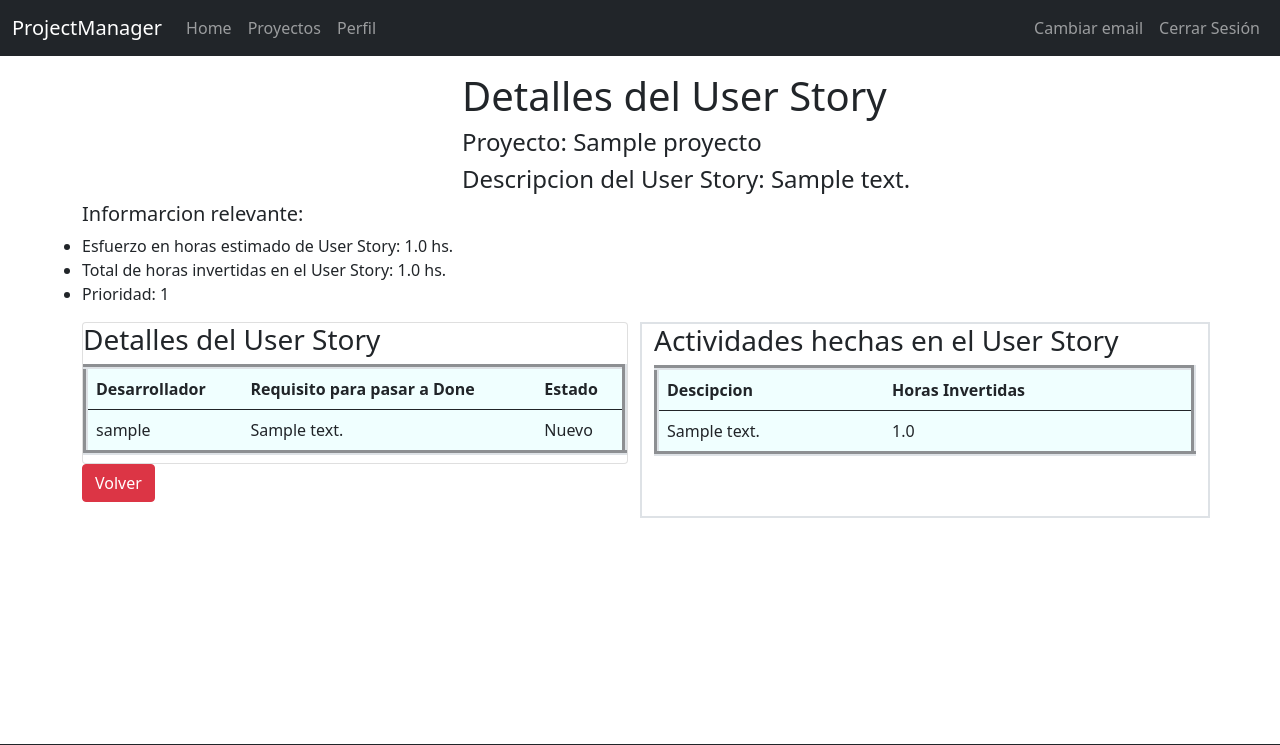
After one commit to Giuli1297/scrum-kanban-pm, a Django app: a page that uses templates/UserStory/logRegistroActividad.html in a window 1280 px wide. The commit adds this page. Shown: the top 745 px of the page. Run offline with Django 3.2, Linux system fonts and the light colour scheme; a user stored in the database is signed in; tables that the repository leaves empty hold one stand-in row (values such as "Sample post"); data that the repository does not hold is empty; some libraries are stand-ins or nearby versions.

Commit message:
se agregó registro de actividad para cada user story en sprint

```diff
--- a/projectmanager/urls.py
+++ b/projectmanager/urls.py
@@ -51,6 +51,8 @@ urlpatterns = [
     path('proyectos/<slug:slug>/eliminarUs/<int:pk>/', views.EliminarUs.as_view(), name='elimnar_us'),
     path('proyectos/<slug:slug>/historial/<int:pk>/', views.listarHistorial.as_view(), name='historial_us'),
     path('proyectos/<slug:slug>/revertir/<int:pk>/', views.RevertirHistorial.as_view(), name='revertir_us'),
+    path('proyectos/<slug:slug>/logRegistroUs/<int:pk>/', views.LogRegistroActividadUs.as_view(), name='log_registro_us'),
+    path('proyectos/<slug:slug>/logRegistroUsSprint/<int:pk>/', views.LogRegistroActividadUsDetalleSprint.as_view(), name='log_registro_us_sprint'),
     # path('proyectos/<slug:slug>/historial/<int:pk>/', views.listarLogHistorial.as_view(), name='historial_us'),
 
     # URLS DE SPRINTS
--- a/projectmanager/views/user_story_views.py
+++ b/projectmanager/views/user_story_views.py
@@ -18,7 +18,7 @@ from django.views.generic import (
     DetailView
 )
 
-from projectmanager.models.user_story_model import RegistroActividadDiairia, logHistorial
+from projectmanager.models.user_story_model import RegistroActividadDiairia, logHistorial, UserStorySprint
 from scrum_kanban_pm.settings.development import EMAIL_HOST_USER
 from projectmanager.forms import *
 from django.core.mail import EmailMessage
@@ -426,6 +426,7 @@ class MarcarUSComoDoneView(View):
             return redirect('proyecto_gestion', slug=user_story.proyecto.slug)
         user_story.estado = 'QA'
         user_story.save()
+        RegistroActividadDiairia.objects.create(us=user_story,descripcion="Se cambió estado de user story a Done")
         # Log activity
         SystemActivity.objects.create(usuario=request.user,
                                       descripcion="Ha marcado como DONE el User Story " + str(user_story.pk))
@@ -482,8 +483,12 @@ class RealizarQAUSView(View):
                 qa.save()
             if user_story.QA.aceptar:
                 user_story.estado = 'Release'
+                RegistroActividadDiairia.objects.create(us=user_story,
+                                                        descripcion="Se cambió estado de user story a Release")
             else:
                 user_story.estado = 'To-Do'
+                RegistroActividadDiairia.objects.create(us=user_story,
+                                                        descripcion="User Story rechazado por QA, se cambió estado de user story a To-Do")
                 email_subject = 'User Story rechazado por QA.'
                 email = EmailMessage(
                     email_subject,
@@ -498,7 +503,36 @@ class RealizarQAUSView(View):
             SystemActivity.objects.create(usuario=request.user,
                                           descripcion="Ha realizado un QA sobre el user story con pk =" + str(
                                               user_story.pk))
+            RegistroActividadDiairia.objects.create(us=user_story, descripcion="Se realizó QA en el user story")
             messages.success(request, "QA realizado")
             return redirect('proyecto_gestion', slug=slug)
         messages.error(request, 'Algo fue mal')
         return redirect('proyecto_gestion', slug=slug)
+
+
+class LogRegistroActividadUs(View):
+    def get(self, request, slug, pk, *args, **kwargs):
+        proyecto = Proyecto.objects.get(slug=slug)
+        if not request.user.has_perms(('projectmanager.gestionar_user_stories',),
+                                      proyecto) and not request.user.groups.filter(name='Administrador').exists():
+            messages.error(request, "No tienes permisos para eso")
+            return redirect('proyecto_gestion', slug=slug)
+        US = UserStory.objects.get(pk=pk)
+        context = {
+            'proyecto': proyecto,
+            'US': US
+        }
+        return render(request, 'UserStory/logRegistroActividad.html', context)
+class LogRegistroActividadUsDetalleSprint(View):
+    def get(self, request, slug, pk, *args, **kwargs):
+        proyecto = Proyecto.objects.get(slug=slug)
+        if not request.user.has_perms(('projectmanager.gestionar_user_stories',),
+                                      proyecto) and not request.user.groups.filter(name='Administrador').exists():
+            messages.error(request, "No tienes permisos para eso")
+            return redirect('proyecto_gestion', slug=slug)
+        US = UserStorySprint.objects.get(pk=pk)
+        context = {
+            'proyecto': proyecto,
+            'US': US
+        }
+        return render(request, 'UserStory/logRegistroActividad.html', context)
--- a/templates/UserStory/crearUS.html
+++ b/templates/UserStory/crearUS.html
@@ -72,6 +72,7 @@ right: 20px;
                         <tr>
                             <td>{{ list.descripcion }}</td>
                           <td> <a class="btn btn-primary btn-warning " href="{% url 'update_us'  slug=proyecto.slug pk=list.pk %}" >Editar</a></td>
+                          <td> <a class="btn btn-primary btn-warning " href="{% url 'log_registro_us'  slug=proyecto.slug pk=list.pk %}" >Detalles</a></td>
                             <td> <a class="btn btn-danger btn-flat" href="{% url 'elimnar_us' slug=proyecto.slug pk=list.pk %}" >Eliminar</a></td>
                             <td> <a class="btn btn-danger btn-flat" href="{% url 'historial_us' slug=proyecto.slug pk=list.pk %}" >Historial</a></td>
 
--- /dev/null
+++ b/templates/UserStory/logRegistroActividad.html
@@ -0,0 +1,129 @@
+{% extends 'layout/base.html' %}
+
+{% block body %}
+<div class="row">
+    <div class="col-md-4"></div>
+    <div class="col-md-6">
+        <h1>Detalles del User Story</h1>
+        <h4>Proyecto: {{ proyecto.nombre }}</h4>
+        <h4>Descripcion del User Story: {{ US.descripcion }}</h4>
+    </div>
+    <div class="col-md-2"></div>
+</div>
+<div class="row">
+    <h5>Informarcion relevante: </h5>
+    <ul>
+        <li>Esfuerzo en horas estimado de User Story: {{ US.tiempoEstimado }} hs.</li>
+        <li>Total de horas invertidas en el User Story: {{ US.tiempoEnDesarrollo }} hs.</li>
+        <li>Prioridad: {{ US.prioridad }} </li>
+    </ul>
+</div>
+<div class="row">
+    <div class="col-md-6">
+        <div class="card card-default" >
+                <h3>Detalles del User Story</h3>
+                <table bgcolor="#f0ffff" class="table mb-2" border="5"  >
+          <thead>
+            <tr align="justify">
+                <th scope="col">Desarrollador</th>
+                <th scope="col">Requisito para  pasar a Done</th>
+                <th scope="col">Estado</th>
+
+            </tr>
+          </thead>
+          <tbody>
+
+                <tr>
+                    {% if US.desarrolladorAsignado %}
+                        <td>{{ US.desarrolladorAsignado }}</td>
+
+                    {% else %}
+                        <td>Sin asignar</td>
+                    {% endif %}
+
+                    <td>{{ US.descripcionDone }}</td>
+                    <td>{{ US.estado }}</td>
+
+                </tr>
+
+          </tbody>
+        </table>
+
+        </div>
+    <a class="mb-3 btn btn-danger" href="{% url 'proyecto_gestion' slug=proyecto.slug %}">Volver</a>
+    </div>
+    <div class="col-md-6 border border-2">
+        <h3>Actividades hechas en el User Story</h3>
+        <table bgcolor="#f0ffff" class="table mb-2" border="5"  >
+          <thead>
+            <tr align="justify">
+                <th scope="col">Descipcion</th>
+                <th scope="col">Horas Invertidas</th>
+
+            </tr>
+          </thead>
+          <tbody>
+            {% for list in US.RegistroActividad.all %}
+                <tr>
+                    <td>{{ list.descripcion }}</td>
+                    <td>{{ list.hora }}</td>
+
+                </tr>
+            {% endfor %}
+          </tbody>
+        </table>
+    </div>
+</div>
+
+<script>
+var today = new Date();
+var dd = today.getDate();
+var mm = today.getMonth()+1; //January is 0!
+var yyyy = today.getFullYear();
+
+if(dd<10) {
+  dd = '0'+dd
+}
+
+if(mm<10) {
+  mm = '0'+mm
+}
+
+today = yyyy + '-' + mm + '-' + dd;
+console.log(today);
+document.getElementById("fecha").value = today;
+
+
+</script>
+    <script>
+    let day = {{ US.sprint.fecha_finalizacion_real.date.day }};
+    let month = {{ US.sprint.fecha_finalizacion_real.date.month }};
+    if(day<10){
+        day = '0'+day;
+    }
+    if(month<10){
+        month = '0'+month;
+    }
+    date1 = {{ US.sprint.fecha_finalizacion_real.date.year }}+'-'+
+            month+'-'+
+            day;
+    let datex = new Date(date1)
+    datex.setDate(datex.getDate());
+    document.getElementById("fecha").setAttribute("max", datex.toISOString().split('T')[0]);
+    day = {{ US.sprint.fecha_inicio_desarrollo.date.day }};
+    month = {{ US.sprint.fecha_inicio_desarrollo.date.month }};
+    if(day<10){
+        day = '0'+day;
+    }
+    if(month<10){
+        month = '0'+month;
+    }
+    date1 = {{ US.sprint.fecha_inicio_desarrollo.date.year }}+'-'+
+            month+'-'+
+            day;
+    datex = new Date(date1)
+    datex.setDate(datex.getDate());
+    document.getElementById("fecha").setAttribute("min", datex.toISOString().split('T')[0]);
+
+</script>
+{% endblock %}
--- a/templates/proyecto/gestion_proyecto.html
+++ b/templates/proyecto/gestion_proyecto.html
@@ -131,6 +131,8 @@ right: 20px;
                 <tr>
                   <th scope="col">Descripcion</th>
                   <th scope="col">Estado</th>
+                  <th scope="col">Acciones</th>
+
                     {% if proyecto.estado == 'ACT' and proyecto.sprint_actual.estado == 'conf1' %}
                         <th scope="col">Agregar a Sprint Backlog</th>
                     {% endif %}
@@ -143,6 +145,8 @@ right: 20px;
                         <tr>
                           <td>{{ ustory.descripcion }}</td>
                           <td>{{ ustory.estado }}</td>
+                            <td><a class="btn btn-primary btn-warning " href="{% url 'log_registro_us'  slug=proyecto.slug pk=ustory.pk %}" >Detalles</a></td>
+
                         {% if proyecto.siguiente_sprint.estado == 'conf1' or proyecto.sprint_actual.estado == 'conf1' %}
                             {% if proyecto.estado == 'ACT' %}
                             <td>
--- a/templates/reporte/product_backlog.html
+++ b/templates/reporte/product_backlog.html
@@ -22,7 +22,7 @@
                     <p>{{ us.estado }}</p>
                 </div>
                 <div>===============================</div>
-            </di>
+            </div>
         {% endfor %}
     </body>
 </html>
--- a/templates/reporte/spring_backlog.html
+++ b/templates/reporte/spring_backlog.html
@@ -30,7 +30,7 @@
                     <p>{{ us.tiempoEstimado }}</p>
                 </div>
                 <div>===============================</div>
-            </di>
+            </div>
         {% endfor %}
     </body>
 </html>
--- a/templates/sprint/sprint_detail.html
+++ b/templates/sprint/sprint_detail.html
@@ -21,17 +21,19 @@
                     <th scope="col">Encargado</th>
                     <th scope="col">Horas (Planning Poker)</th>
                     <th scope="col">Estado</th>
+                    <th scope="col">Acciones</th>
                 </tr>
               </thead>
               <tbody>
                 {% for user_story in sprint.sprint_backlog_us.all %}
                     <tr>
                         <th scope="row">{{ user_story.descripcion }}</th>
-                        <td>{{ user_story.desarrolladorAsignado.username }}</td>
+                        <td>{{ user_story.desarrolladorAsignado }}</td>
                         <td>
                                 {{ user_story.tiempoEstimado }}
                         </td>
                         <td>{{ user_story.estado }}</td>
+                        <td><a class="btn btn-primary btn-warning " href="{% url 'log_registro_us_sprint'  slug=sprint.proyecto.slug pk=user_story.pk %}" >Detalles</a></td>
                     </tr>
                 {% endfor %}
               </tbody>
```
Also changed, not shown: projectmanager/views/sprint_views.py (+8 -1 lines), projectmanager/admin.py (line endings or trailing spaces), projectmanager/migrations/0001_initial.py.
